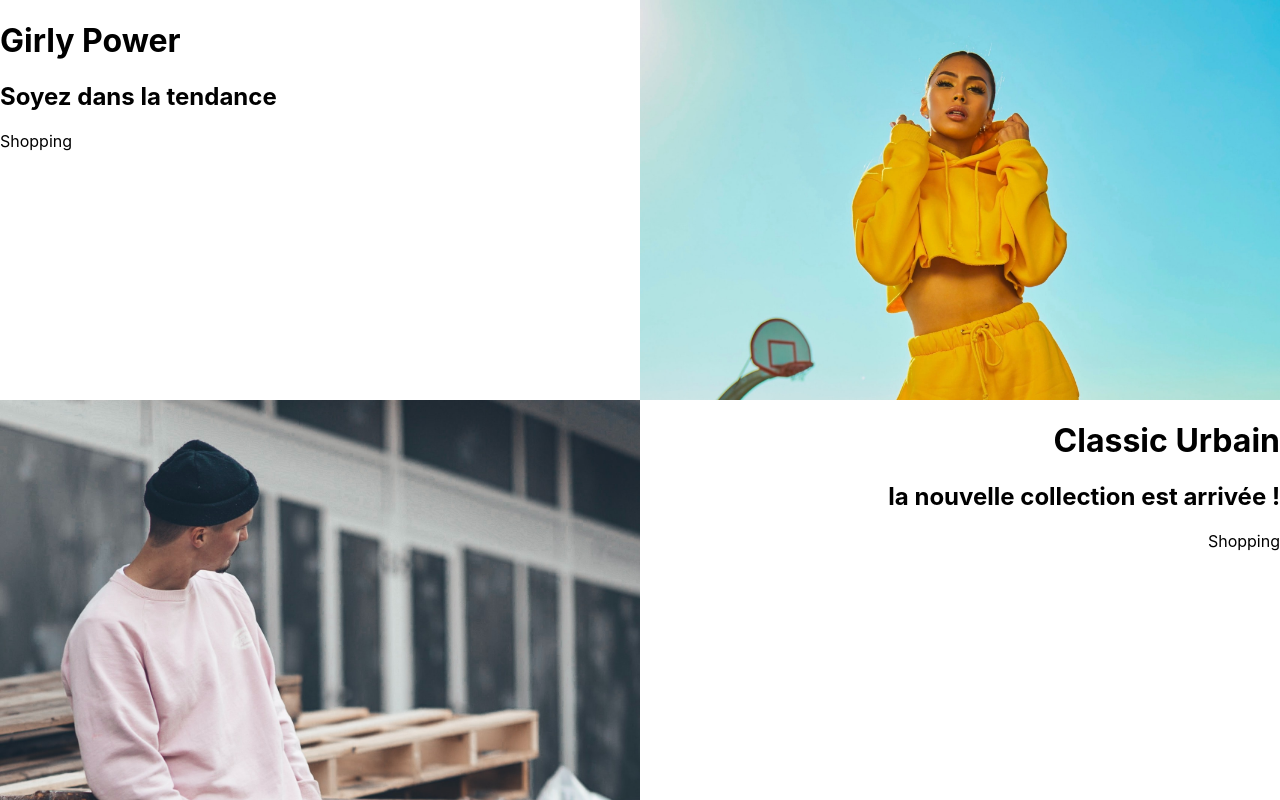
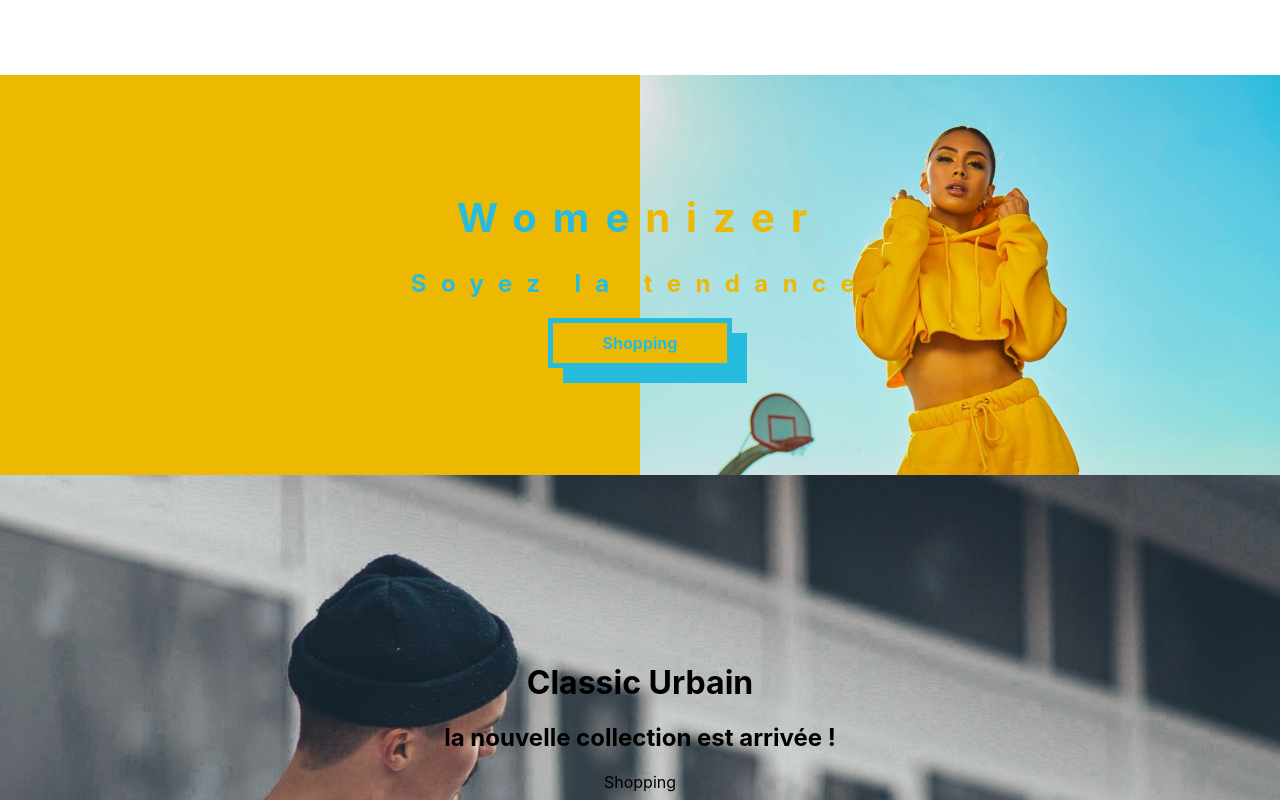
Before and after one commit to CamilleSylla/FakeStore, a React (Create React App) app: page / in a window 1280 px wide. Shown: the part 500-1300 px from the top of the page. Built offline with nearby package versions, Linux system fonts and the light colour scheme; no server answers.

Commit message:
add style to landing

```diff
--- a/package.json
+++ b/package.json
@@ -8,6 +8,7 @@
     "@testing-library/user-event": "^7.2.1",
     "react": "^16.13.1",
     "react-dom": "^16.13.1",
+    "react-router-dom": "^5.2.0",
     "react-scripts": "3.4.3"
   },
   "scripts": {
--- a/src/App.css
+++ b/src/App.css
@@ -36,6 +36,7 @@
   background-image: url(./assets/img/banniere.jpg);
   background-size: cover;
   background-position: center;
+  margin-bottom: 75px;
 }
 
 /* landing page*/
@@ -47,9 +48,46 @@
 }
 
 .womenClothes {
+  grid-column: 1 / span 2;
+  grid-row: 1;
+  text-align: center;
+  display: flex;
+  align-items: center;
+  justify-content: center;
+}
+.womenClothes div h1{
+  letter-spacing: 0.4em;
+  font-size: 40px;
+  background: -webkit-linear-gradient(left, #27bcdd 0%,#27bcdd 50%,#ecb800 50%,#ecb800 100%);
+  -webkit-background-clip: text;
+  -webkit-text-fill-color: transparent;
+}
+.womenClothes div h2{
+  letter-spacing: 0.6em;
+  background: -webkit-linear-gradient(left,#27bcdd 0%,#27bcdd 50%,#ecb800 50%,#ecb800 100%);
+  -webkit-background-clip: text;
+  -webkit-text-fill-color: transparent;
+}
+.womenClothes div p{
+  color: #27bcdd;
+  background-color: #ecb800;
+  padding-top: 10px;
+  padding-bottom: 10px;
+  margin-left: 30%;
+  margin-right: 30%;
+  border: 5px solid #27bcdd;
+  box-shadow: 15px 15px #27bcdd;
+  font-weight: bold;
+  cursor: pointer;
+  transition: all 0.3s ease-out;
+}
+.womenClothes div p:hover{
+  box-shadow: 10px 10px #27bcdd;
+}
+.womenColor {
   grid-column: 1;
   grid-row: 1;
-  text-align: left;
+  background-color: #ecb800;
 }
 
 .womenClothesImg {
@@ -59,18 +97,18 @@
   background-size: cover;
 }
 
-.menClothes {
-  grid-column: 2;
-  grid-row: 2;
-  height: 400px;
-  text-align: right;
-}
+
 
 .menClothesImg {
-  grid-column: 1;
+  grid-column: 1 / span 2;
   grid-row: 2;
+  height: 500px;
   background-image: url(./assets/img/Men.jpg);
   background-size: cover;
+  text-align: center;
+  display: flex;
+  align-items: center;
+  justify-content: center;
 }
 .bijoux {
   grid-column: 1;
@@ -85,6 +123,9 @@
   background-image: url(./assets/img/bijoux.jpg);
   background-size: cover;
   background-position: 0% 35%;
+  width: 80%;
+  border: 3px solid white;
+  box-shadow: 15px 20px blue;
 }
 .it {
   grid-column: 2;
@@ -99,6 +140,10 @@
   background-image: url(./assets/img/IT.jpg);
   background-size: cover;
   background-position: 0% 20%;
+  width: 80%;
+  border: 3px solid white;
+  box-shadow: 15px 20px blue;
+
 }
 /* Product Displayer Container */
 
--- a/src/App.js
+++ b/src/App.js
@@ -2,55 +2,20 @@ import React from 'react';
 import './App.css';
 
 import Product from './pages/product'
-import IDV from './assets/video/IDV.mp4'
+import Landing from './pages/landing';
 
-
+import { BrowserRouter as Rooter, Route } from 'react-router-dom';
 
 
 function App() {
   return (
     <div className="App">
-
       <div className="banniere">
-
       </div>
-      <div className="landing">
-        <div className="womenClothes">
-          <h1> Girly Power</h1>
-          <h2> Soyez dans la tendance</h2>
-          <p> Shopping</p>
-        </div>
-        <div className="womenClothesImg">
-
-        </div>
-        <div className="menClothes">
-        <h1> Classic Urbain</h1>
-          <h2>la nouvelle collection est arrivée !</h2>
-          <p> Shopping</p>
-        </div>
-        <div className="menClothesImg">
-
-        </div>
-        <div className="bijoux">
-        <h1> Bling Bling</h1>
-          <h2>Remarquable en indiscretion</h2>
-          <p> Shopping</p>
-        </div>
-        <div className="bijouxImg">
-
-          </div>
-          <div className="it">
-          <h1>L'ère Technologique</h1>
-          <h2>le meilleur du High-Tech</h2>
-          <p> Shopping</p>
-        </div>
-        <div className="itImg">
-
-        </div>
-      </div>
-      <div className="product">
-        <Product />
-      </div>
+      <Rooter>
+        <Route path='/' exact component={Landing} />
+        <Route path='/Shop' exact component={Product} />
+      </Rooter>
     </div>
   );
 }
--- /dev/null
+++ b/src/pages/landing.js
@@ -0,0 +1,45 @@
+import React from 'react';
+
+function Landing() {
+
+    return (
+        <div className="landing">
+
+            <div className="womenClothesImg">
+
+            </div>
+            <div className="womenColor"></div>
+            <div className="womenClothes">
+                <div>
+                    <h1> Womenizer</h1>
+                    <h2> Soyez la tendance</h2>
+                    <p> Shopping</p>
+                </div>
+            </div>
+            <div className="menClothesImg">
+                <div>
+                    <h1> Classic Urbain</h1>
+                    <h2>la nouvelle collection est arrivée !</h2>
+                    <p> Shopping</p>
+                </div>
+            </div>
+            <div className="bijoux">
+                <h1> Bling Bling</h1>
+                <h2>Remarquable en indiscretion</h2>
+                <p> Shopping</p>
+            </div>
+            <div className="bijouxImg">
+
+            </div>
+            <div className="it">
+                <h1>L'ère Technologique</h1>
+                <h2>le meilleur du High-Tech</h2>
+                <p> Shopping</p>
+            </div>
+            <div className="itImg">
+
+            </div>
+        </div>
+    )
+}
+export default Landing;
--- a/src/pages/product.js
+++ b/src/pages/product.js
@@ -19,11 +19,13 @@ class Product extends React.Component {
             const { id, title, price, category, image } = item;
 
             return (
-                <div className="itemCont">
-                    <img src={image} />
-                    <h2>{title}</h2>
-                    <p>{price}€</p>
-                    <p>{category}</p>
+                <div className="product">
+                    <div className="itemCont">
+                        <img src={image} />
+                        <h2>{title}</h2>
+                        <p>{price}€</p>
+                        <p>{category}</p>
+                    </div>
                 </div>
             )
         })
```
Also changed, not shown: 1 other file (tests, documents, lock files or other folders).
